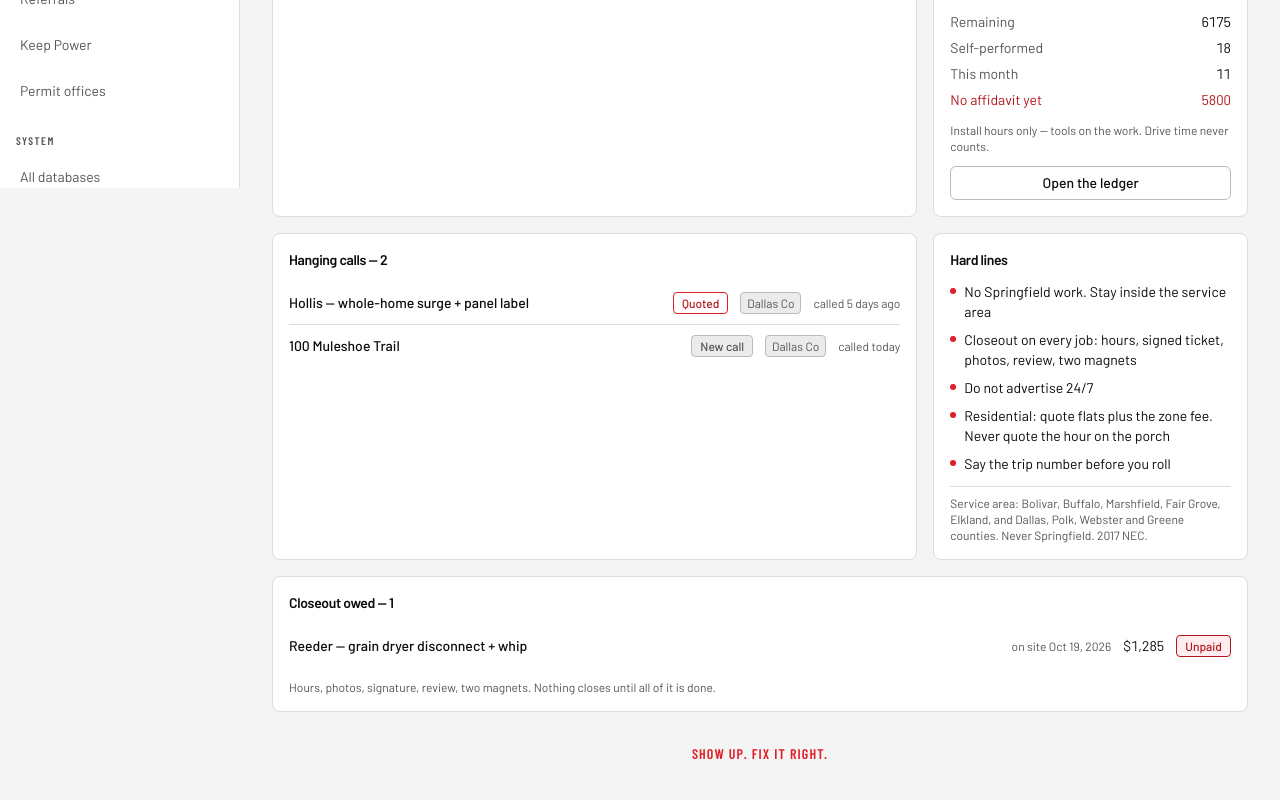
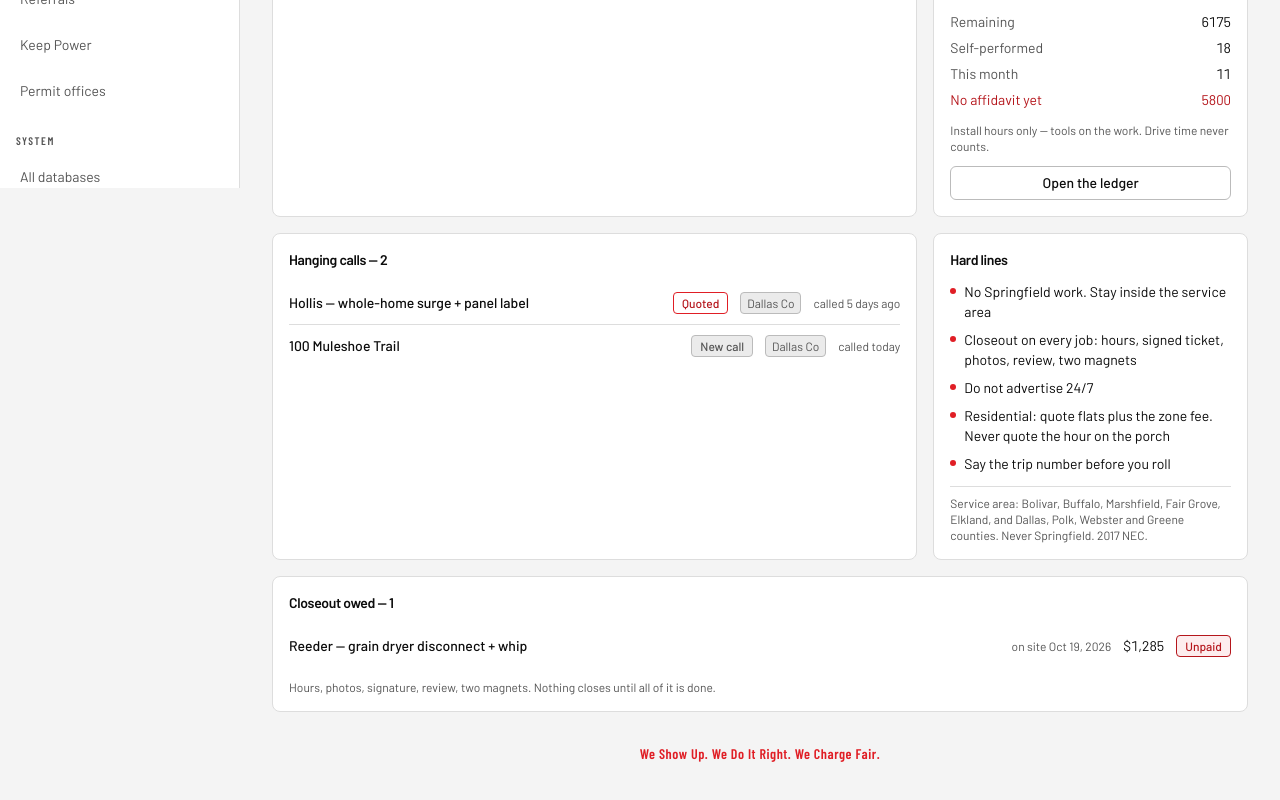
Before and after one commit to catarango08/CTarango, a Next.js app: page / in a window 1280 px wide. Shown: the part 612-1412 px from the top of the page. Built offline with nearby package versions, Linux system fonts and the light colour scheme; a web font is replaced by a local one.

Commit message:
Use the official primary tagline; record the ads/social alternate in BRAND.md

```diff
--- a/src/app/manifest.ts
+++ b/src/app/manifest.ts
@@ -8,7 +8,7 @@ export default function manifest(): MetadataRoute.Manifest {
   return {
     name: 'Tarango Electric — field desk',
     short_name: 'Tarango',
-    description: 'New call, advance the ticket, closeout. Show up. Fix it right.',
+    description: 'New call, advance the ticket, closeout. We Show Up. We Do It Right. We Charge Fair.',
     start_url: '/',
     display: 'standalone',
     orientation: 'any',
--- a/src/components/brand.tsx
+++ b/src/components/brand.tsx
@@ -34,8 +34,8 @@ export function Monogram({ className = '' }: { className?: string }) {
 /** The tagline, in Barlow Condensed per the brand package. */
 export function Tagline({ className = '' }: { className?: string }) {
   return (
-    <span className={`font-serif font-semibold uppercase tracking-[0.08em] text-[color:var(--tagline)] ${className}`}>
-      Show up. Fix it right.
+    <span className={`font-serif font-semibold tracking-[0.04em] text-[color:var(--tagline)] ${className}`}>
+      We Show Up. We Do It Right. We Charge Fair.
     </span>
   );
 }
--- a/src/components/nav.tsx
+++ b/src/components/nav.tsx
@@ -125,7 +125,7 @@ export function Sidebar({ storeKind }: { storeKind: 'notion' | 'demo' }) {
           </span>
         </Link>
 
-        <p className="mt-4 px-1 font-serif text-[11px] italic text-[color:var(--tagline)]">Show up. Fix it right.</p>
+        <p className="mt-4 px-1 font-serif text-[11px] italic text-[color:var(--tagline)]">We Show Up. We Do It Right. We Charge Fair.</p>
         <p className="mt-1 px-1 text-[11px] text-[color:var(--ink-muted)]">(417) 501-4752</p>
       </aside>
 
--- a/src/lib/domain/rules.ts
+++ b/src/lib/domain/rules.ts
@@ -13,7 +13,7 @@ export const BUSINESS = {
   email: 'tarangoelectric417@gmail.com',
   /** Home base. Trip zones are measured from here. */
   base: 'Elkland',
-  tagline: 'Show up. Fix it right.',
+  tagline: 'We Show Up. We Do It Right. We Charge Fair.',
   /** The service area for customer-facing copy. Never Springfield. */
   advertisedTowns: ['Bolivar', 'Buffalo', 'Marshfield', 'Fair Grove', 'Elkland'],
   advertisedCounties: ['Dallas', 'Polk', 'Webster', 'Greene'],
```
Also changed, not shown: 2 other files (tests, documents, lock files or other folders).
